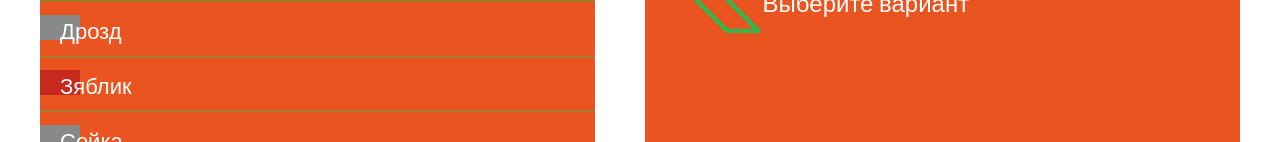
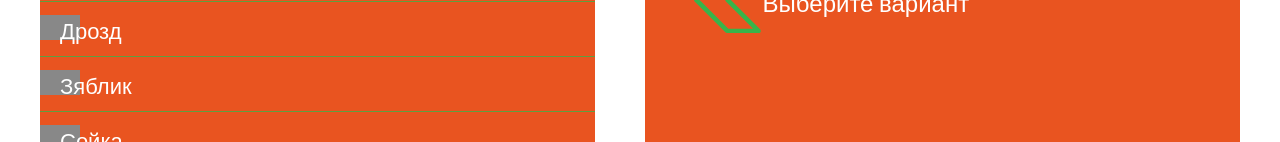
Before and after one commit to aykuli/songbird, a React app: page / in a window 1280 px wide. Shown: the part 810-952 px from the top of the page. Built offline with nearby package versions, Linux system fonts and the light colour scheme; no server answers.

Commit message:
feat: first hooks with rightIndex, currentIndex, isRight

```diff
--- a/src/components/app/app.jsx
+++ b/src/components/app/app.jsx
@@ -16,34 +16,37 @@ const items = [
 const categories = ['Воробьиные', 'Певчие', 'Домашние', 'Лесные', 'Морские', 'Перелетные'];
 
 function App ({ data }) {
+    const [score, setScore] = useState(0);
+    const [currentIndex, setCurrentIndex] = useState(0);
+
+    const [indexWrong, setIndexWrong] = useState(0);
     const [indexRight, setIndexRight] = useState(0);
-    const [score, setScore] = useState(0);
+    const [isRight, setIsRight] = useState(false);
+    const [isWrong, setIsWrong] = useState(false);
+
     const [category, setCategory] = useState('');
     const [categoryIndex, setCategoryIndex] = useState(0);
-    const [isRight, setIsRight] = useState(false);
 
 
     useEffect(() => {
         const random = Math.floor(Math.random() * 6);
-        console.log(random)
         setIndexRight(() => random);
+        console.log(data[categoryIndex][random])
     }, [category]);
-    console.log(indexRight);
-    console.log(data[categoryIndex][indexRight]);
 
-    const onGetAnswer = ({ target: { children }}) => {
-        const answer = children[1].innerText;
+    const onGetAnswer = ({ target }) => {
+        console.log('click happened')
+        const answer = target.tagName === 'LI' ? target.children[1].innerText : target.innerText;
         const rightAnswer = data[categoryIndex][indexRight].name;
+        console.log(target.dataset.count)
 
         if (answer === rightAnswer) {
-            console.log('правильно!');
             setIsRight(true);
-            console.log('isRight: ', isRight);
+        } else {
+            setIsWrong(true);
         }
-
-        console.log('isRight: ', isRight);
+        setCurrentIndex(target.dataset.count);
     }
-
 
     return (
         <div className="container">
@@ -58,7 +61,8 @@ function App ({ data }) {
                 left={<BirdsList
                         items={data[categoryIndex]}
                         onGetAnswer={onGetAnswer}
-                        isRight={isRight} />}
+                        indexRight={isRight ? currentIndex : null }
+                        indexWrong={isWrong ? currentIndex : null } />}
                 right={<BirdDetails isRight={false}/>} />
             <NextLevel isToNext={false} />
         </div>
--- a/src/components/bird-item/bird-item.jsx
+++ b/src/components/bird-item/bird-item.jsx
@@ -2,11 +2,11 @@ import React from 'react';
 
 import './bird-item.scss';
 
-const BirdItem = ({ name, isRight, isWrong }) => {
+const BirdItem = ({ i, name, isRight, isWrong }) => {
     const markerStyle = isWrong ? 'bird-item__marker--wrong' :
                         isRight ? 'bird-item__marker--right' : '';
     return (
-        <li className="bird-item">
+        <li className="bird-item" data-count={i}>
             <div className={`bird-item__marker ${markerStyle}`}></div>
             <span>{name}</span>
         </li>
--- a/src/components/birds-list/birds-list.jsx
+++ b/src/components/birds-list/birds-list.jsx
@@ -4,16 +4,27 @@ import './birds-list.scss';
 
 import BirdItem from '../bird-item';
 
-const BirdsList = ({ items, onGetAnswer, isRight }) => (
+const BirdsList = ({ items, onGetAnswer, indexRight, indexWrong }) => (
     <ul
         className="row__child birds-list"
         onClick={onGetAnswer}>
         {
             items.map((item, i) => {
-                let isWrong = false;
+                // console.log('indexWrong: ',indexWrong);
+                // console.log('indexRight: ', indexRight);
+                // console.log('i: ', i);
+                // let isWrong = false;
+                // let isRight = false;
+                const isWrong = (i === +indexWrong && indexWrong !== null);
+                let isRight = (i === +indexRight && indexRight !== null);
+                // console.log('isWrong: ', isWrong, '\n');
 
-                if (i === 4) isWrong = true;
-                return <BirdItem key={i} name={item.name} isRight={isRight} isWrong={isWrong} />;
+                return <BirdItem
+                    key={i}
+                    i={i}
+                    name={item.name}
+                    isRight={isRight}
+                    isWrong={isWrong} />;
             })
         }
     </ul>
```
